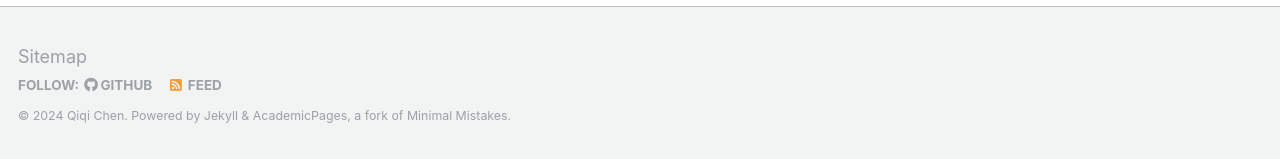
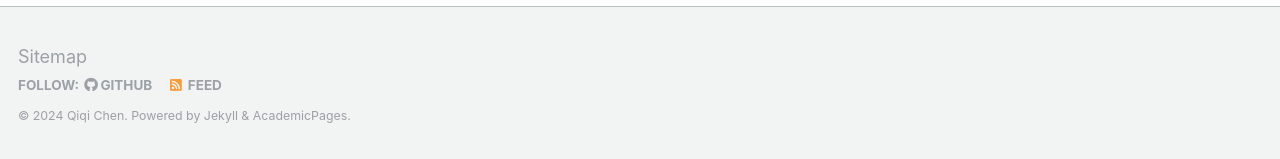
Before and after one commit to ZLihong/zlihong.github.io, a Jekyll site: the page built from _pages/about.md, in a window 1280 px wide and 1168 px high. Shown: the part 1006-1165 px from the top of the window. Built offline with Jekyll 4.4.1, drawn with Linux system fonts in a browser that asks for light colours; some web fonts are replaced.

Commit message:
Update footer.html

```diff
--- a/_includes/footer.html
+++ b/_includes/footer.html
@@ -21,4 +21,4 @@
   </ul>
 </div>
 
-<div class="page__footer-copyright">&copy; {{ site.time | date: '%Y' }}  Qiqi Chen. {{ site.data.ui-text[site.locale].powered_by | default: "Powered by" }} <a href="http://jekyllrb.com" rel="nofollow">Jekyll</a> &amp; <a href="https://github.com/academicpages/academicpages.github.io">AcademicPages</a>, a fork of <a href="https://mademistakes.com/work/minimal-mistakes-jekyll-theme/" rel="nofollow">Minimal Mistakes</a>.</div>
+<div class="page__footer-copyright">&copy; {{ site.time | date: '%Y' }}  Qiqi Chen. {{ site.data.ui-text[site.locale].powered_by | default: "Powered by" }} <a href="http://jekyllrb.com" rel="nofollow">Jekyll</a> &amp; <a href="https://github.com/academicpages/academicpages.github.io">AcademicPages</a>.</div>
```
